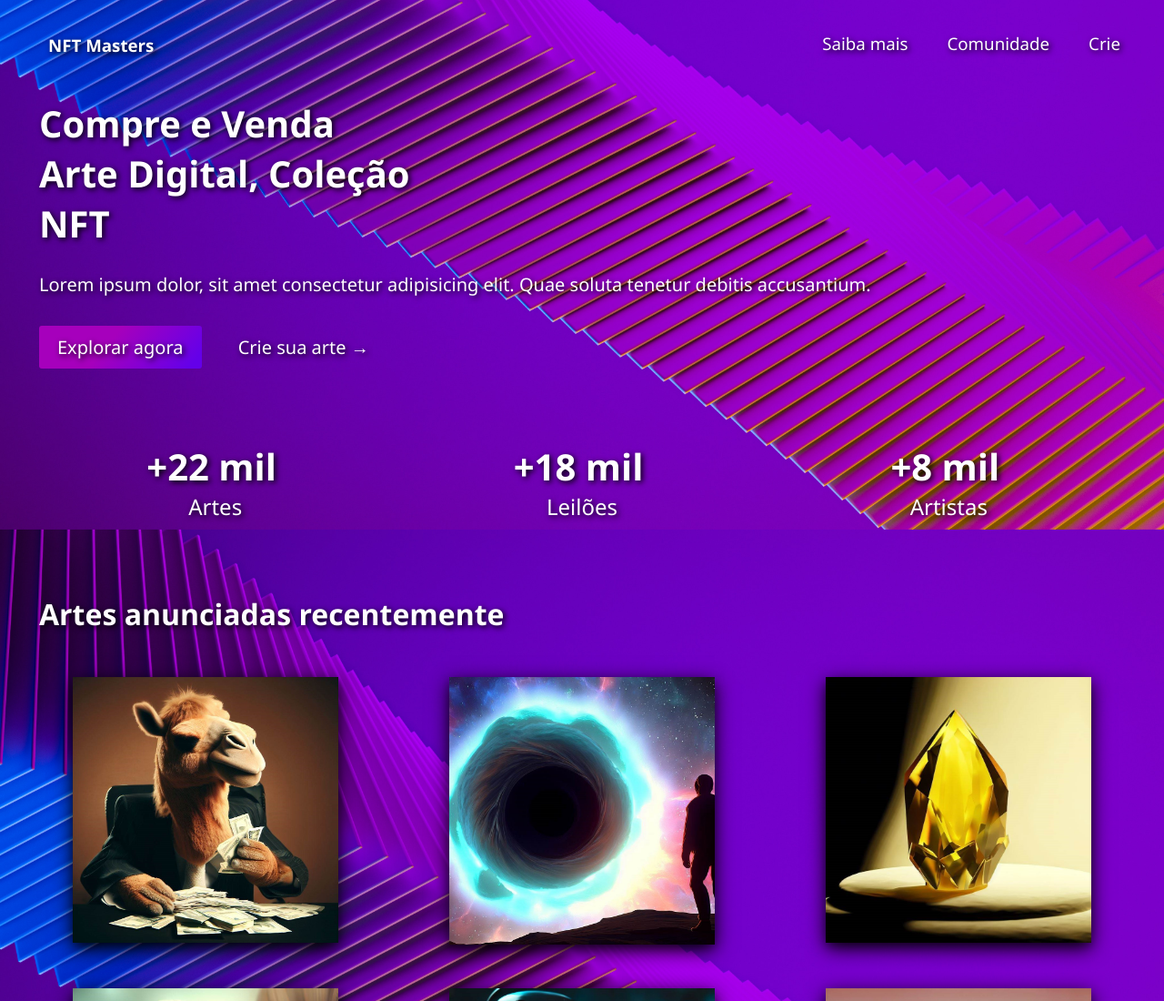
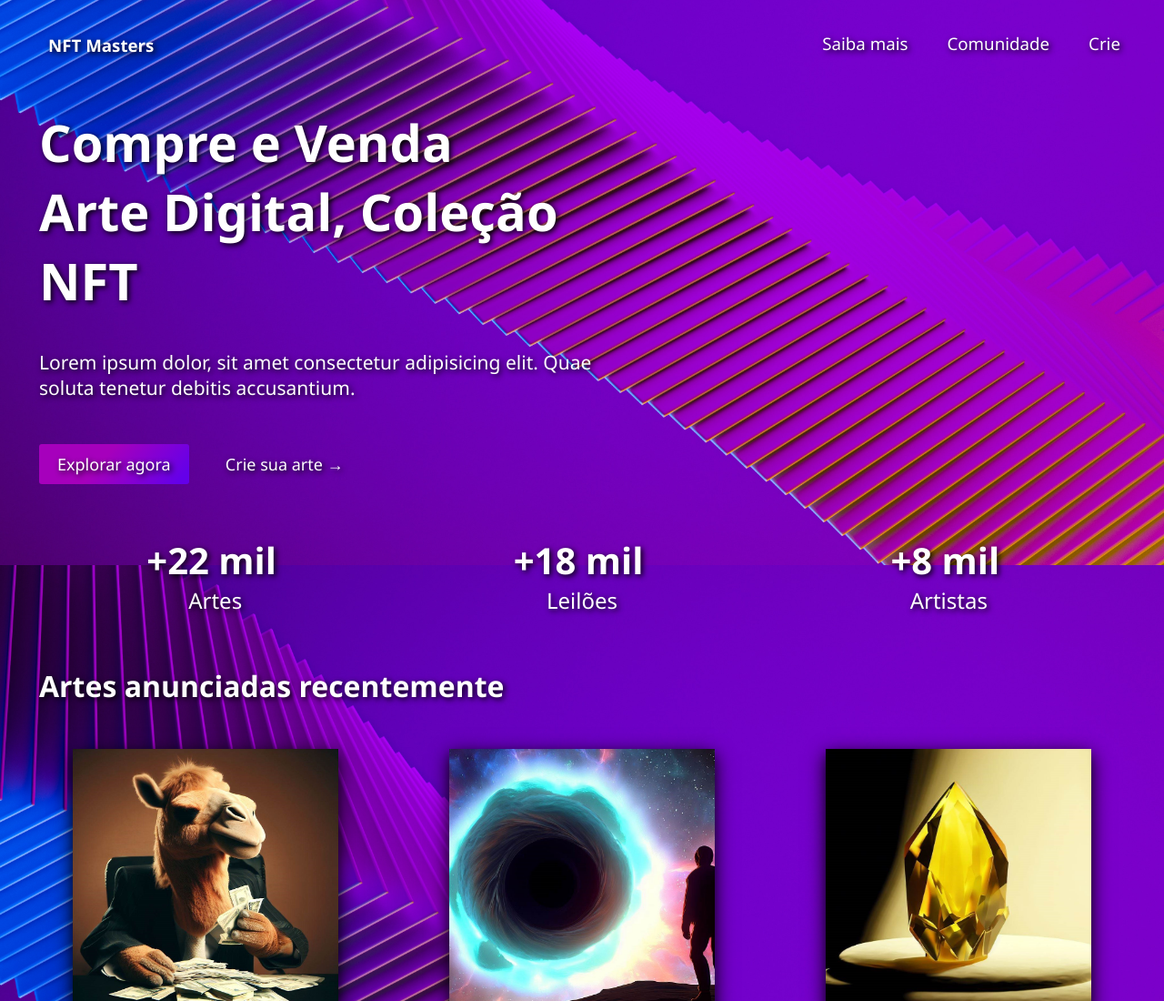
Before and after one commit to gustavof04/nft-masters, a plain HTML site: page index.html in a window 1280 px wide. Shown: the top 1100 px of the page at 91% size. Drawn offline with Linux system fonts and the light colour scheme.

Commit message:
feat: ajusta margem dos elementos do body em desktop

```diff
--- a/index.html
+++ b/index.html
@@ -29,7 +29,7 @@
     <main class="container">
         <div class="introduction">
             <h1>Compre e Venda<br> Arte Digital, Coleção<br> NFT</h1>
-            <p>Lorem ipsum dolor, sit amet consectetur adipisicing elit. Quae soluta tenetur debitis accusantium.</p>
+            <p>Lorem ipsum dolor, sit amet consectetur adipisicing elit. Quae <br>soluta tenetur debitis accusantium.</p>
             <div class="introduction-buttons">
                 <button id="explore-button">Explorar agora</button>
                 <button id="create-button">Crie sua arte →</button>
--- a/styles.css
+++ b/styles.css
@@ -192,10 +192,19 @@ h2 {
         padding: 1rem 2.188rem;
     }
 
+    h1 {
+        font-size: 3.5rem;
+    }
+
     h2 {
         font-size: 32px;
         margin-top: 0;
         margin-bottom: 3rem;
+    }
+
+    p {
+        margin: 2rem 0;
+        font-size: 21px;
     }
 
     .nav-button {
@@ -222,14 +231,18 @@ h2 {
         font-size: 20px;
     }
 
+    .introduction-buttons {
+        margin: 3rem 0;
+    }
+
     .introduction-buttons #explore-button,
     .introduction-buttons #create-button {
-        font-size: 20px;
+        font-size: 18px;
         padding: 10px 20px;
     }
 
     .statistics-info {
-        margin: 5rem 0;
+        margin: 3.5rem 0;
     }
 
     .statistics-number {
```
